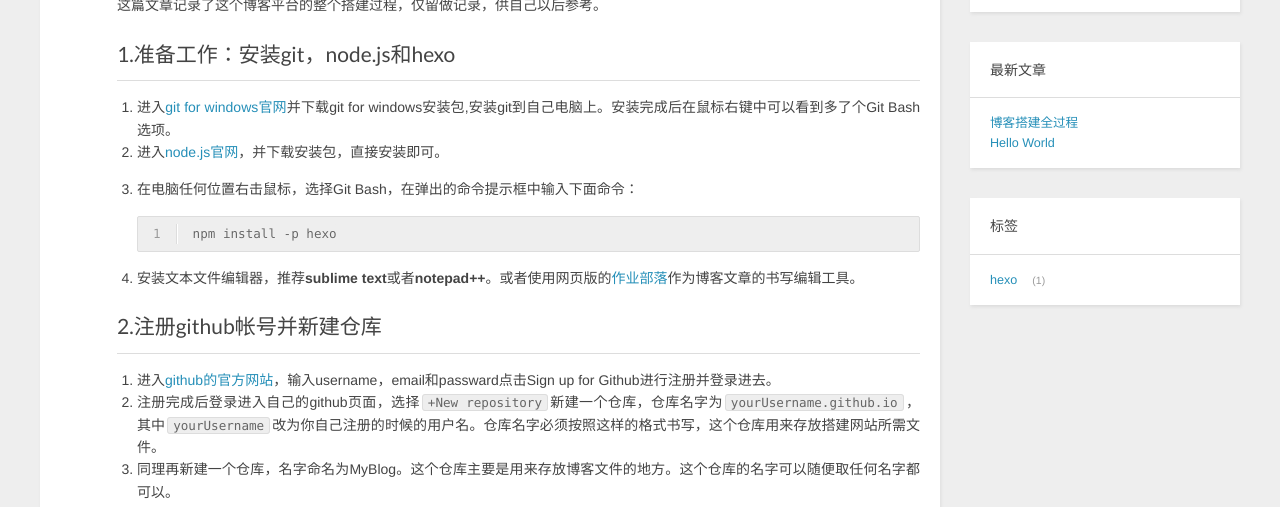
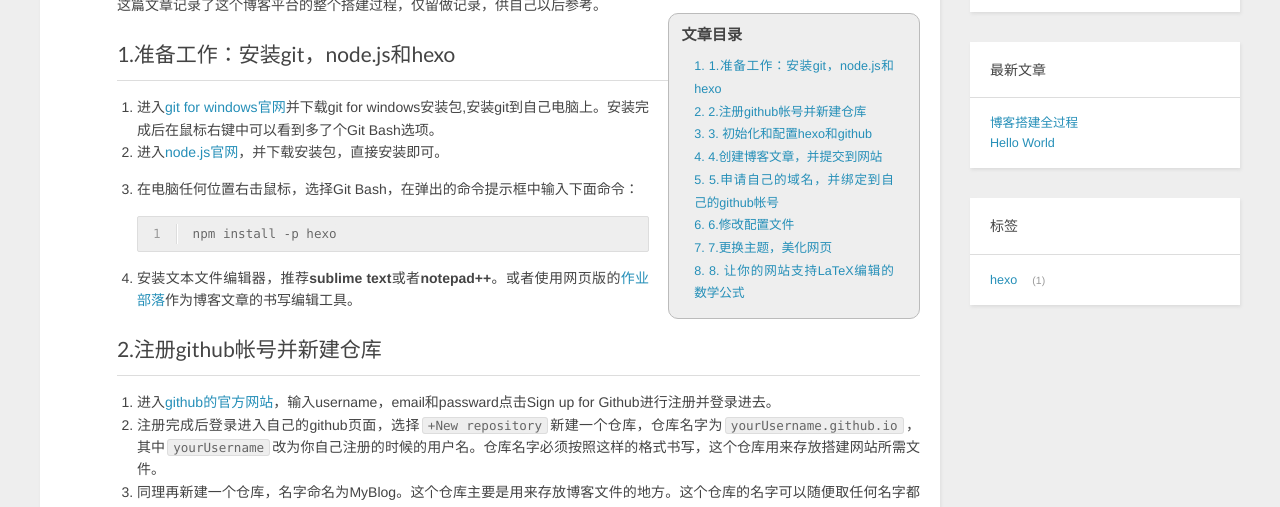
Before and after one commit to xuyuan123/xuyuan123.github.io, a plain HTML site: page 2016/03/05/博客搭建全过程/index.html in a window 1280 px wide. Shown: the part 252-759 px from the top of the page. Drawn offline with nearby package versions, Linux system fonts and the light colour scheme; some packages are replaced by stand-ins of ours; a script that the page names is missing.

Commit message:
Site updated: 2016-03-07 08:58:49

```diff
--- a/2016/03/05/博客搭建全过程/index.html
+++ b/2016/03/05/博客搭建全过程/index.html
@@ -215,6 +215,12 @@
     </header>
     <div class="entry">
 
+
+<div id="toc" class="toc-article">
+	<strong class="toc-title">文章目录</strong>
+<ol class="toc"><li class="toc-item toc-level-2"><a class="toc-link" href="#1-准备工作：安装git，node-js和hexo"><span class="toc-number">1.</span> <span class="toc-text">1.准备工作：安装git，node.js和hexo</span></a></li><li class="toc-item toc-level-2"><a class="toc-link" href="#2-注册github帐号并新建仓库"><span class="toc-number">2.</span> <span class="toc-text">2.注册github帐号并新建仓库</span></a></li><li class="toc-item toc-level-2"><a class="toc-link" href="#3-初始化和配置hexo和github"><span class="toc-number">3.</span> <span class="toc-text">3. 初始化和配置hexo和github</span></a></li><li class="toc-item toc-level-2"><a class="toc-link" href="#4-创建博客文章，并提交到网站"><span class="toc-number">4.</span> <span class="toc-text">4.创建博客文章，并提交到网站</span></a></li><li class="toc-item toc-level-2"><a class="toc-link" href="#5-申请自己的域名，并绑定到自己的github帐号"><span class="toc-number">5.</span> <span class="toc-text">5.申请自己的域名，并绑定到自己的github帐号</span></a></li><li class="toc-item toc-level-2"><a class="toc-link" href="#6-修改配置文件"><span class="toc-number">6.</span> <span class="toc-text">6.修改配置文件</span></a></li><li class="toc-item toc-level-2"><a class="toc-link" href="#7-更换主题，美化网页"><span class="toc-number">7.</span> <span class="toc-text">7.更换主题，美化网页</span></a></li><li class="toc-item toc-level-2"><a class="toc-link" href="#8-让你的网站支持LaTeX编辑的数学公式"><span class="toc-number">8.</span> <span class="toc-text">8. 让你的网站支持LaTeX编辑的数学公式</span></a></li></ol>
+</div>
+
         <p>这篇文章记录了这个博客平台的整个搭建过程，仅留做记录，供自己以后参考。<br><a id="more"></a></p>
 <h2 id="1-准备工作：安装git，node-js和hexo"><a href="#1-准备工作：安装git，node-js和hexo" class="headerlink" title="1.准备工作：安装git，node.js和hexo"></a>1.准备工作：安装git，node.js和hexo</h2><ol>
 <li>进入<a href="https://git-for-windows.github.io/" target="_blank" rel="external">git for windows官网</a>并下载git for windows安装包,安装git到自己电脑上。安装完成后在鼠标右键中可以看到多了个Git Bash选项。</li>
```
Also changed, not shown: 2016/02/28/hello-world/index.html (+6 -0 lines), about/index.html (+6 -0 lines).
